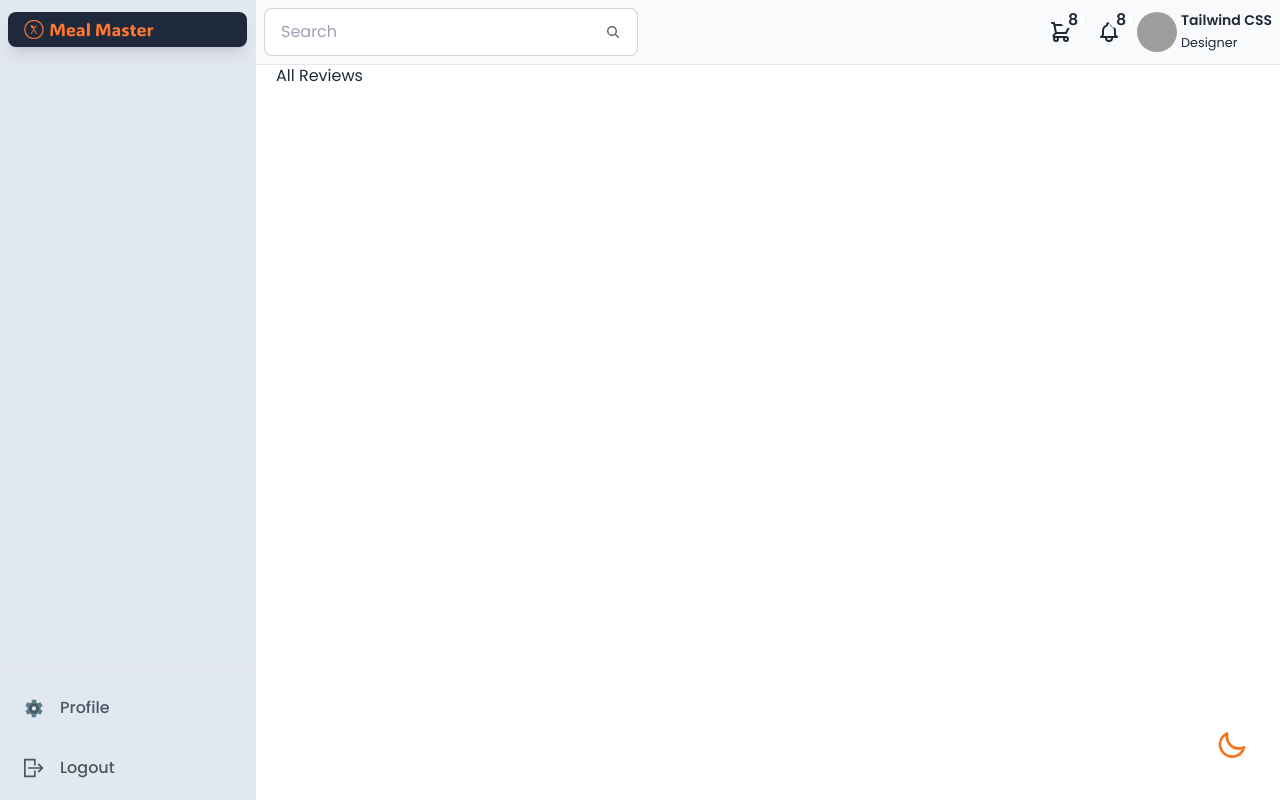
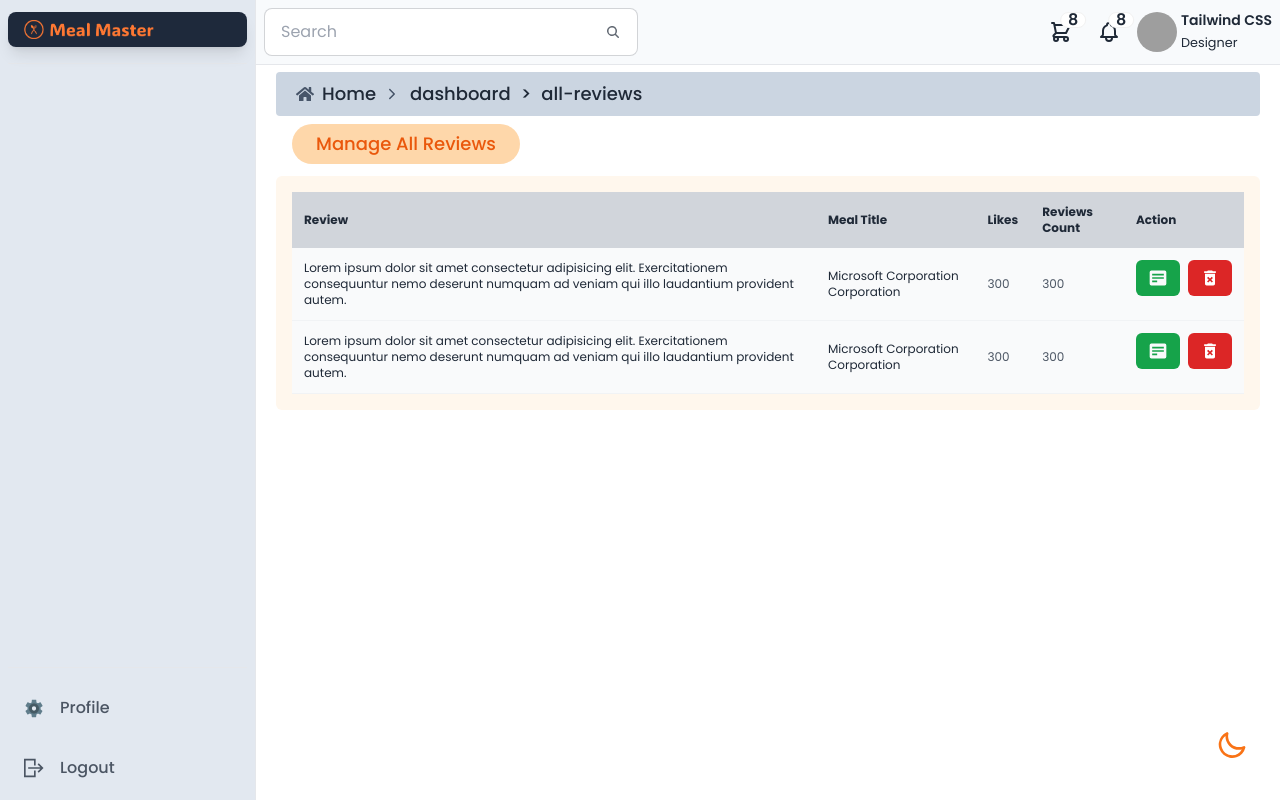
Before and after one commit to JuborajSujon/meal-master-client, a React (Vite) app: page /dashboard/all-reviews in a window 1280 px wide. Built offline with nearby package versions, Linux system fonts and the light colour scheme; no server answers; grey boxes are pictures that could not be loaded.

Commit message:
Added all reviews page

```diff
--- a/src/Routes/Routes.jsx
+++ b/src/Routes/Routes.jsx
@@ -14,6 +14,7 @@ import AddMeal from "../pages/Dashboard/AdminPage/AddMeal/AddMeal";
 import UserProfile from "../pages/Dashboard/UserProfile/UserProfile";
 import ManageUsers from "../pages/Dashboard/AdminPage/ManageUsers/ManageUsers";
 import AllMeals from "../pages/Dashboard/AdminPage/AllMeals/AllMeals";
+import AllReviews from "../pages/Dashboard/AdminPage/AllReviews/AllReviews";
 
 export const router = createBrowserRouter([
   {
@@ -86,7 +87,7 @@ export const router = createBrowserRouter([
       },
       {
         path: "/dashboard/all-reviews",
-        element: <div>All Reviews</div>,
+        element: <AllReviews />,
       },
       {
         path: "/dashboard/serve-meals",
--- a/src/pages/Dashboard/AdminPage/AllMeals/AllMeals.jsx
+++ b/src/pages/Dashboard/AdminPage/AllMeals/AllMeals.jsx
@@ -82,12 +82,12 @@ const AllMeals = () => {
                           <BiSolidDetail size={24} />
                         </button>
                         <button
-                          data-tip="View Meal"
+                          data-tip="Update Meal"
                           className="px-3 py-2  rounded-md bg-amber-600 text-blue-500  tooltip ">
                           <FaEdit size={24} />
                         </button>
                         <button
-                          data-tip="View Meal"
+                          data-tip="Delete Meal"
                           className="px-3 py-2  rounded-md bg-red-600 text-white  tooltip ">
                           <MdDeleteForever size={24} />
                         </button>
--- a/src/pages/Dashboard/AdminPage/AllReviews/AllReviews.jsx
+++ b/src/pages/Dashboard/AdminPage/AllReviews/AllReviews.jsx
@@ -1,7 +1,106 @@
-import React from "react";
+import { Helmet } from "react-helmet-async";
+import Breadcrumbs from "../../../../components/Breadcrumbs/Breadcrumbs";
+import SectionTitle from "../../../../components/SectionTitle/SectionTitle";
+import { BiSolidDetail } from "react-icons/bi";
+import { MdDeleteForever } from "react-icons/md";
 
 function AllReviews() {
-  return <div>AllReviews</div>;
+  return (
+    <div>
+      <Helmet>
+        <title>All Reviews | Dashboard</title>
+      </Helmet>
+      <div className="py-2">
+        <Breadcrumbs />
+      </div>
+      <div>
+        <SectionTitle title="Manage All Reviews" />
+      </div>
+      <div className="bg-orange-50 dark:text-slate-800 dark:bg-slate-800 p-4 rounded-md">
+        <div>
+          <div className="rounded-md">
+            <table className="min-w-full rounded-md overflow-x-auto text-xs">
+              <thead className="bg-gray-300">
+                <tr className="text-left">
+                  <th className="p-3">Review</th>
+                  <th className="p-3">Meal Title</th>
+                  <th className="p-3">Likes</th>
+                  <th className="p-3">Reviews Count</th>
+                  <th className="p-3">Action</th>
+                </tr>
+              </thead>
+              <tbody>
+                <tr className="border-b border-opacity-20 border-gray-300 bg-gray-50">
+                  <td className="p-3 ">
+                    <p>
+                      Lorem ipsum dolor sit amet consectetur adipisicing elit.
+                      Exercitationem consequuntur nemo deserunt numquam ad
+                      veniam qui illo laudantium provident autem.
+                    </p>
+                  </td>
+                  <td className="p-3">
+                    <p>Microsoft Corporation Corporation</p>
+                  </td>
+                  <td className="p-3">
+                    <p className="text-gray-600">300</p>
+                  </td>
+                  <td className="p-3">
+                    <p className="text-gray-600">300</p>
+                  </td>
+
+                  <td className="p-3 flex items-center gap-2">
+                    <button
+                      data-tip="View Meal"
+                      className="px-3 py-2  rounded-md bg-green-600 text-gray-50  tooltip ">
+                      <BiSolidDetail size={20} />
+                    </button>
+
+                    <button
+                      data-tip="View Meal"
+                      className="px-3 py-2  rounded-md bg-red-600 text-white  tooltip ">
+                      <MdDeleteForever size={20} />
+                    </button>
+                  </td>
+                </tr>
+                <tr className="border-b border-opacity-20 border-gray-300 bg-gray-50">
+                  <td className="p-3 ">
+                    <p>
+                      Lorem ipsum dolor sit amet consectetur adipisicing elit.
+                      Exercitationem consequuntur nemo deserunt numquam ad
+                      veniam qui illo laudantium provident autem.
+                    </p>
+                  </td>
+                  <td className="p-3">
+                    <p>Microsoft Corporation Corporation</p>
+                  </td>
+                  <td className="p-3">
+                    <p className="text-gray-600">300</p>
+                  </td>
+                  <td className="p-3">
+                    <p className="text-gray-600">300</p>
+                  </td>
+
+                  <td className="p-3 flex items-center gap-2">
+                    <button
+                      data-tip="View Meal"
+                      className="px-3 py-2  rounded-md bg-green-600 text-gray-50  tooltip ">
+                      <BiSolidDetail size={20} />
+                    </button>
+
+                    <button
+                      data-tip="View Meal"
+                      className="px-3 py-2  rounded-md bg-red-600 text-white  tooltip ">
+                      <MdDeleteForever size={20} />
+                    </button>
+                  </td>
+                </tr>
+              </tbody>
+            </table>
+          </div>
+        </div>
+      </div>
+    </div>
+  );
 }
 
 export default AllReviews;
```
